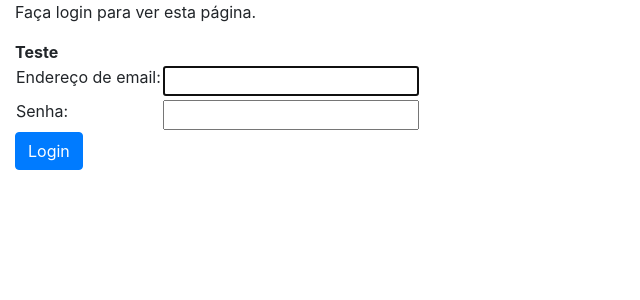
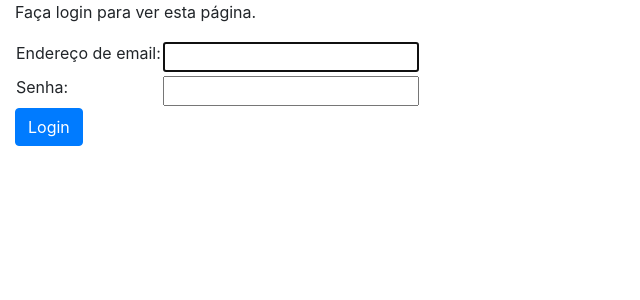
Before and after one commit to victoraugusto6/django-alelo, a Django app: page /contas/login/?next=/abril/ in a window 1280 px wide. Shown: the part 70-370 px from the top of the page, without its empty margins (0-640 px from the left). Run offline with Django 3.2, Linux system fonts and the light colour scheme; some libraries are stand-ins or nearby versions.

Commit message:
Alterado login.html

```diff
--- a/alelo/base/templates/registration/login.html
+++ b/alelo/base/templates/registration/login.html
@@ -29,7 +29,7 @@
                 <form method="post" action="{% url 'login' %}">
                     {% csrf_token %}
                     <table>
-                        <tr><b>Teste</b>
+                        <tr>
                             <td>{{ form.username.label_tag }}</td>
                             <td>{{ form.username }}</td>
                         </tr>
```
